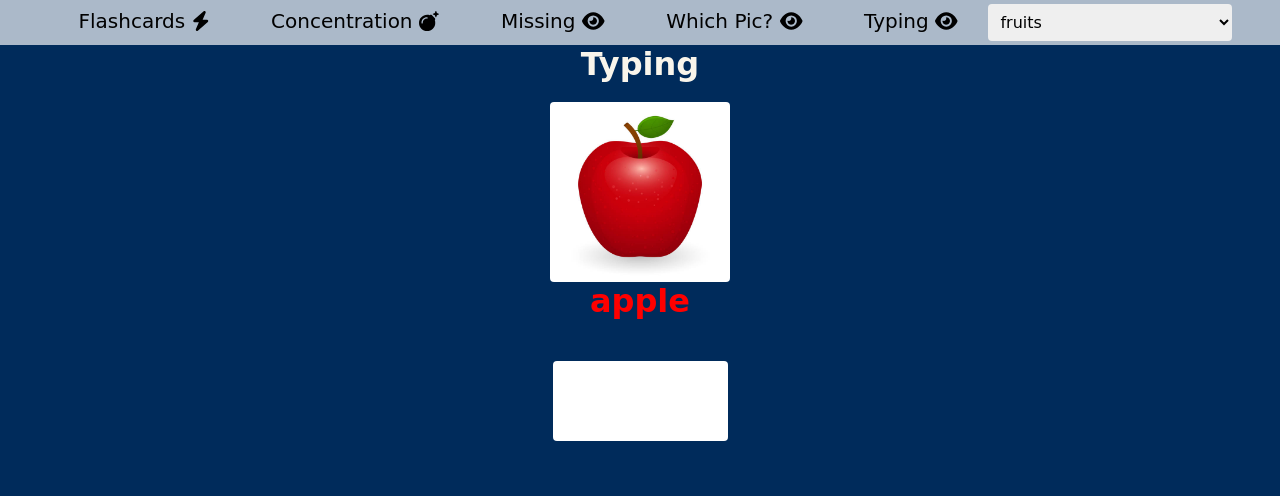
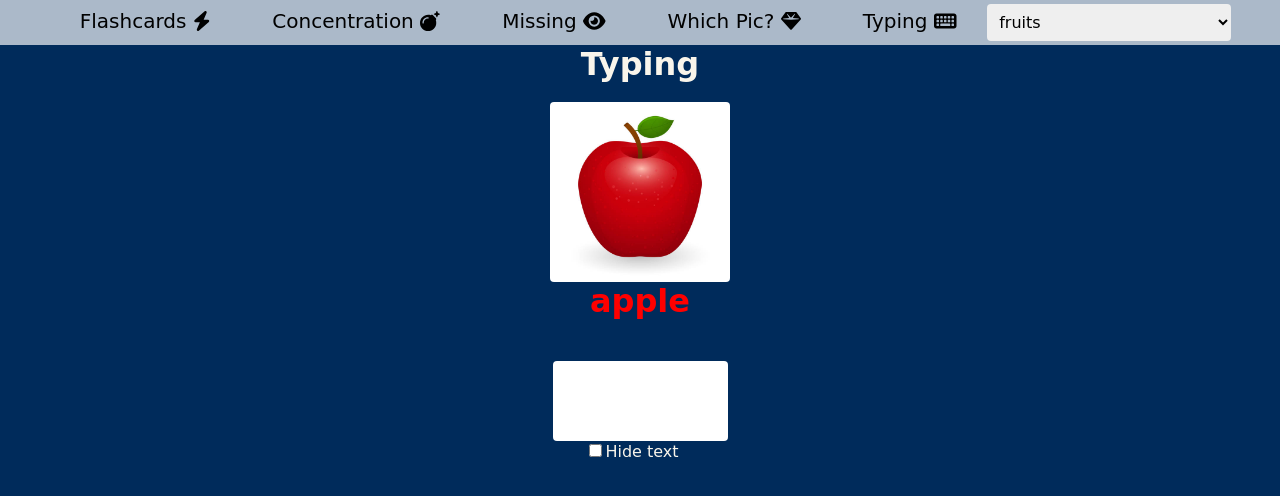
Before and after one commit to ouchJP/LetsTryOnline, a React (Create React App) app: page /typing in a window 1280 px wide. Shown: the top 496 px of the page. Built offline with nearby package versions, Linux system fonts and the light colour scheme.

Commit message:
Updated typing for text hiding, css changes, header changes.

```diff
--- a/src/components/App.js
+++ b/src/components/App.js
@@ -8,10 +8,10 @@ import Typing from './Typing';
 import cardGenres from './cardGenres.json';
 import { BrowserRouter, Link, Route, Routes} from "react-router-dom";
 import { library } from "@fortawesome/fontawesome-svg-core";
-import { faScroll, faBolt, faEye, faBrain, faBomb } from "@fortawesome/free-solid-svg-icons";
+import { faScroll, faBolt, faEye, faBrain, faBomb, faKeyboard, faGem } from "@fortawesome/free-solid-svg-icons";
 import { FontAwesomeIcon } from '@fortawesome/react-fontawesome';
 
-library.add(faBrain, faScroll, faBomb, faBolt, faEye);
+library.add(faBrain, faScroll, faBomb, faBolt, faEye, faKeyboard, faGem);
 
 function App() {
   const [selectedGenre, setSelectedGenre] = useState(() => {
@@ -39,8 +39,8 @@ function App() {
               <li><Link to="/flashcards">Flashcards <FontAwesomeIcon icon="bolt" /></Link></li>
               <li><Link to="/concentration">Concentration <FontAwesomeIcon icon="bomb" /></Link></li>
               <li><Link to="/missing">Missing <FontAwesomeIcon icon="eye" /></Link></li>
-              <li><Link to="/whichpic">Which Pic? <FontAwesomeIcon icon="eye" /></Link></li>
-              <li><Link to="/typing">Typing <FontAwesomeIcon icon="eye" /></Link></li>
+              <li><Link to="/whichpic">Which Pic? <FontAwesomeIcon icon="gem" /></Link></li>
+              <li><Link to="/typing">Typing <FontAwesomeIcon icon="keyboard" /></Link></li>
               <select id="genre-select" value={selectedGenre} onChange={handleGenreChange}>
                 {Object.keys(cardGenres).map((option) => (
                   <option key={option} value={option}>
--- a/src/components/Card.css
+++ b/src/components/Card.css
@@ -151,7 +151,6 @@ img {
   display: flex;
   margin: 0 auto;
   border-radius: 0.25rem;
-  cursor: pointer;
   transition: transform 0.5s ease;
   transform-style: preserve-3d;
 }
@@ -181,3 +180,19 @@ img {
   max-height: calc(100% - 2rem);
   border-radius: 0.25rem;
 }
+
+.typingcorrect{
+  color: green
+}
+
+.typingfalse{
+  color: red;
+}
+
+.typinghidden{
+  color: var(--color-background);
+}
+
+.typingcheckbox{
+  cursor:pointer;
+}
--- a/src/components/Typing.js
+++ b/src/components/Typing.js
@@ -13,6 +13,8 @@ const Typing = ({ genre }) => {
     const [previousIndex, setPreviousIndex] = useState(null);
     const [inputValue, setInputValue] = useState('');
     const [isMatch, setIsMatch] = useState(false);
+    const [isHard, setisHard] = useState(false);
+    const [checked, setChecked] = useState(false);
 
     const selectedCards = cardGenres[genre];
     const inputRef = useRef(null);
@@ -78,14 +80,17 @@ const Typing = ({ genre }) => {
         const inputLetters = inputValue.toLowerCase().split('');
 
         return nameLetters.map((letter, index) => {
-          let style = { color: 'red' };
+          let typingclassname = 'typinghidden'
+          if (!isHard){
+           typingclassname = 'typingfalse'
+          }
 
           if (inputLetters[index] === letter) {
-            style = { color: 'green' };
+            typingclassname = 'typingcorrect'
           }
 
           return (
-            <span key={index} style={style}>
+            <span key={index} className={typingclassname}>
               {currentCard.name[index]}
             </span>
           );
@@ -93,6 +98,13 @@ const Typing = ({ genre }) => {
       }
       return null;
     };
+
+    const handleChecked = () => {
+      if(!isHard){
+      setisHard(true)
+    } else {setisHard(false)}
+      setChecked(!checked);
+    }
 
     return (
       <div>
@@ -119,6 +131,10 @@ const Typing = ({ genre }) => {
           />
           <br />
         </div>
+        <label>
+        <input type="checkbox" className="typingcheckbox" checked={checked} onChange={handleChecked}/>
+        Hide text
+        </label>
       </div>
     );
   };
```
